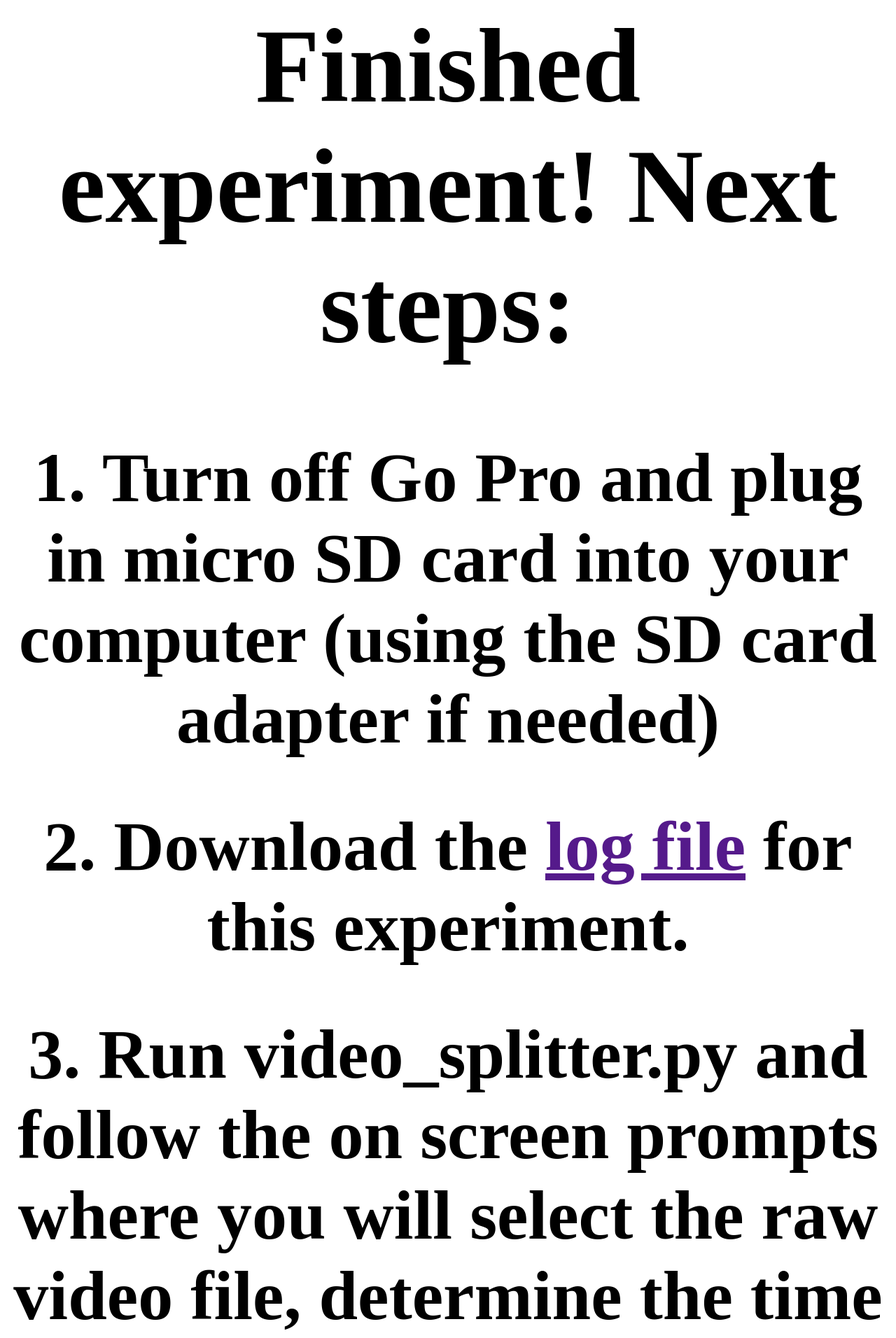
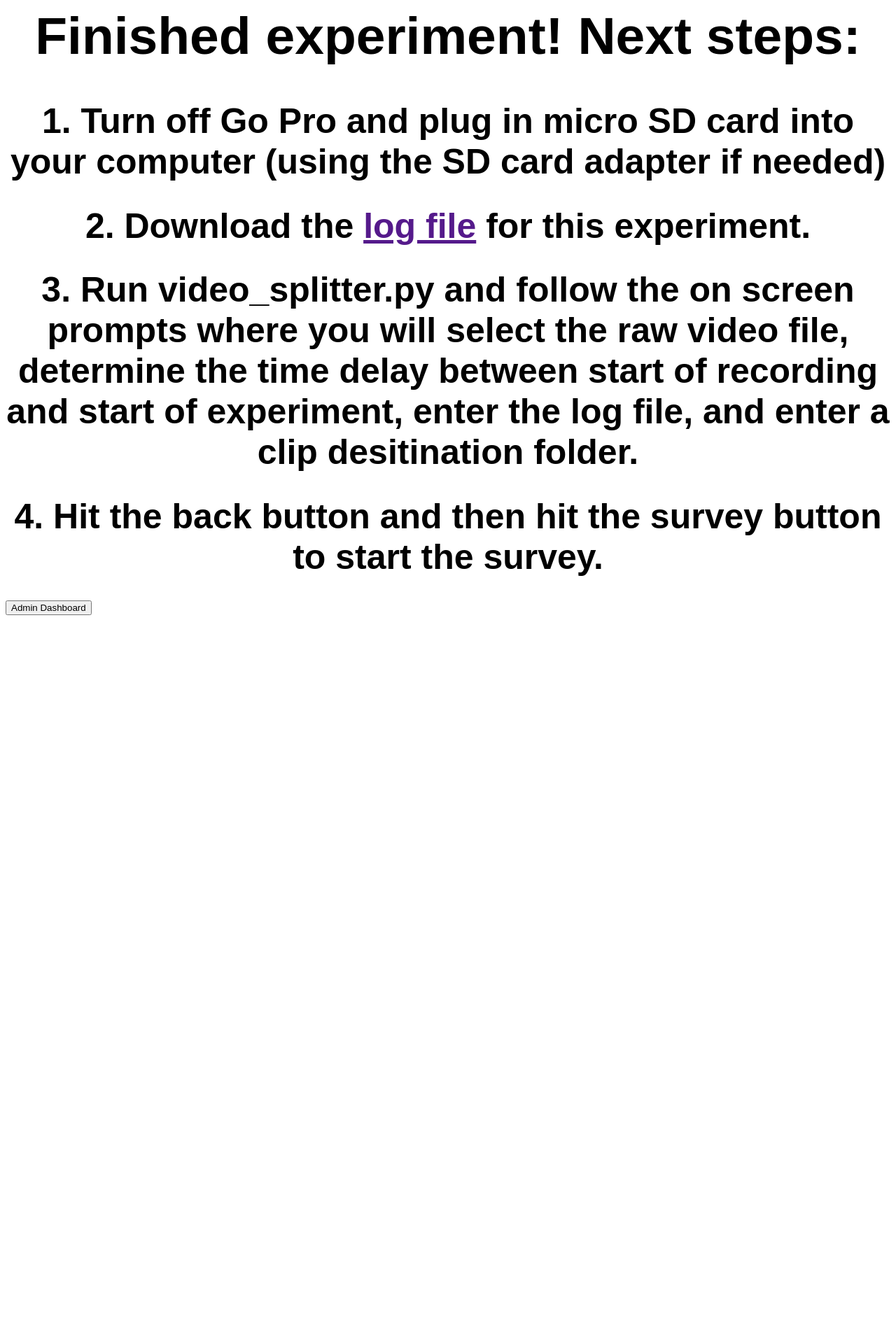
Before and after one commit to ndass6/MUC, a Flask app: template templates/postExperiment.html in a window 1280 px wide. Shown: the top 1912 px of the page at 70% size. After the commit the page ends 879 px from the top, so only its background shows below. Run offline with Flask 2, Linux system fonts and the light colour scheme; the template is opened without the code that fills it, so the values that code supplies are empty.

Commit message:
Updated post experiment page

```diff
--- a/main.py
+++ b/main.py
@@ -315,7 +315,7 @@ def experiment():
 
 @app.route('/postExperiment')
 def postExperiment():
-    return render_template('postExperiment.html', path="/home/ndass/MUC/Experiments/Experiment" + session['nextNum'] + ".txt")
+    return render_template('postExperiment.html', path="https://www.pythonanywhere.com/user/ndass/files/home/ndass/MUC/Experiments/Experiment" + session['nextNum'] + ".txt")
 
 if __name__ == "__main__":
     app.run()
--- a/templates/postExperiment.html
+++ b/templates/postExperiment.html
@@ -1,6 +1,6 @@
-<h1 align='center' style="font-size:150px">Finished experiment! Next steps:</h1>
-<h1 align='center' style="font-size:100px">1. Turn off Go Pro and plug in micro SD card into your computer (using the SD card adapter if needed)</h1>
-<h1 align='center' style="font-size:100px">2. Download the <a href="{{ path }}">log file</a> for this experiment.</h1>
-<h1 align='center' style="font-size:100px">3. Run video_splitter.py and follow the on screen prompts where you will select the raw video file, determine the time delay between start of recording and start of experiment, enter the log file, and enter a clip desitination folder.</h1>
-<h1 align='center' style="font-size:100px">4. Hit the back button and then hit the survey button to start the survey.</h1>
+<h1 align='center' style="font-size:75px; font-family:arial;">Finished experiment! Next steps:</h1>
+<h1 align='center' style="font-size:50px; font-family:arial;">1. Turn off Go Pro and plug in micro SD card into your computer (using the SD card adapter if needed)</h1>
+<h1 align='center' style="font-size:50px; font-family:arial;">2. Download the <a href="{{ path }}">log file</a> for this experiment.</h1>
+<h1 align='center' style="font-size:50px; font-family:arial;">3. Run video_splitter.py and follow the on screen prompts where you will select the raw video file, determine the time delay between start of recording and start of experiment, enter the log file, and enter a clip desitination folder.</h1>
+<h1 align='center' style="font-size:50px; font-family:arial;">4. Hit the back button and then hit the survey button to start the survey.</h1>
 <a href="/admin"><button>Admin Dashboard</button></a>
```
